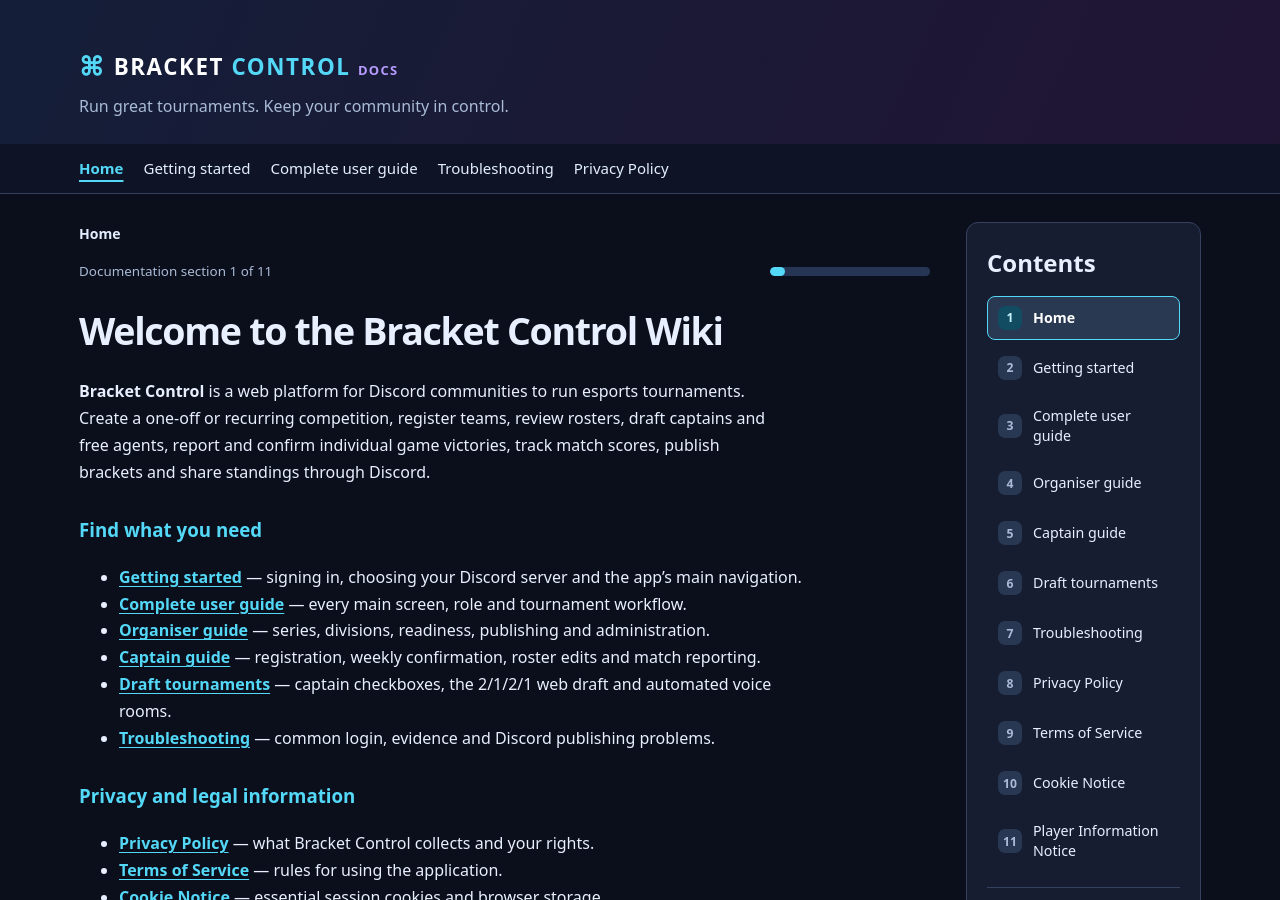
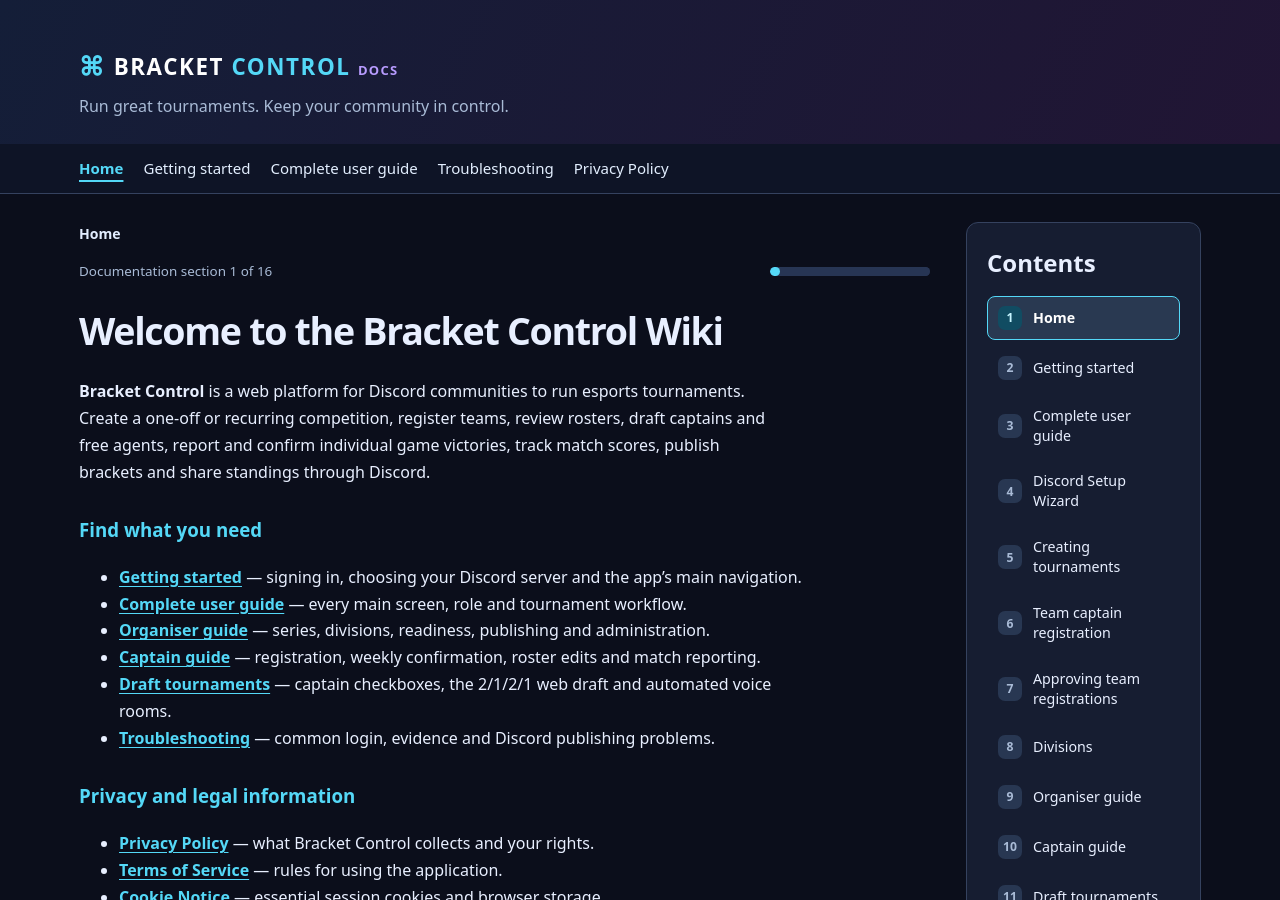
Before and after one commit to dev-dyly/bracket-control-wiki, a Jekyll site: the page built from index.md, in a window 1280 px wide and 900 px high. Built offline with Jekyll 4.4.1, drawn with Linux system fonts in a browser that asks for light colours.

Commit message:
docs: cross-link focused workflow guides in _data/navigation.yml

```diff
--- a/_data/navigation.yml
+++ b/_data/navigation.yml
@@ -8,6 +8,16 @@
 - title: Complete user guide
   url: /guides/user-guide/
   top_nav: true
+- title: Discord Setup Wizard
+  url: /guides/server-setup/
+- title: Creating tournaments
+  url: /guides/tournament-creation/
+- title: Team captain registration
+  url: /guides/team-registration/
+- title: Approving team registrations
+  url: /guides/team-approvals/
+- title: Divisions
+  url: /guides/divisions/
 - title: Organiser guide
   url: /guides/organisers/
 - title: Captain guide
```
